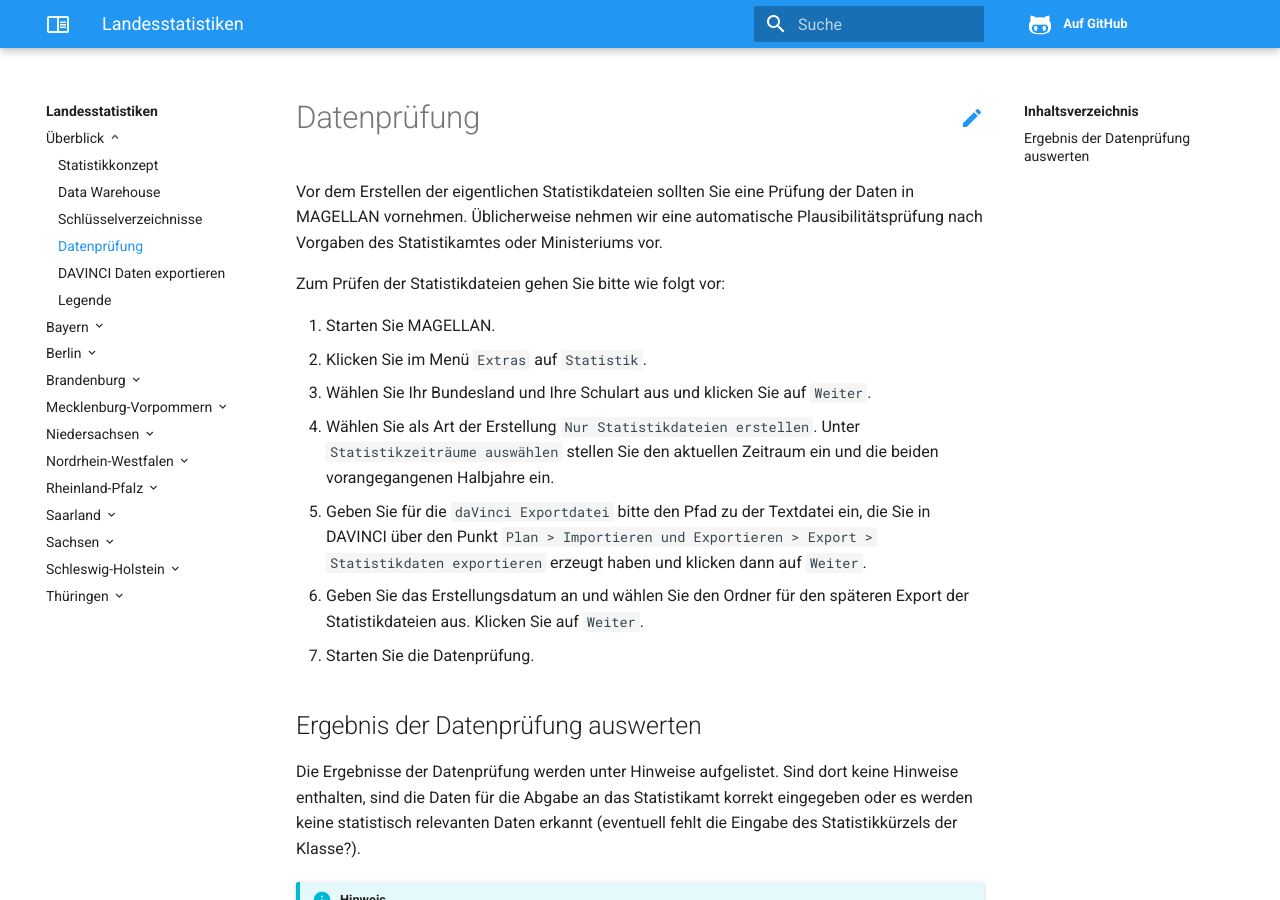
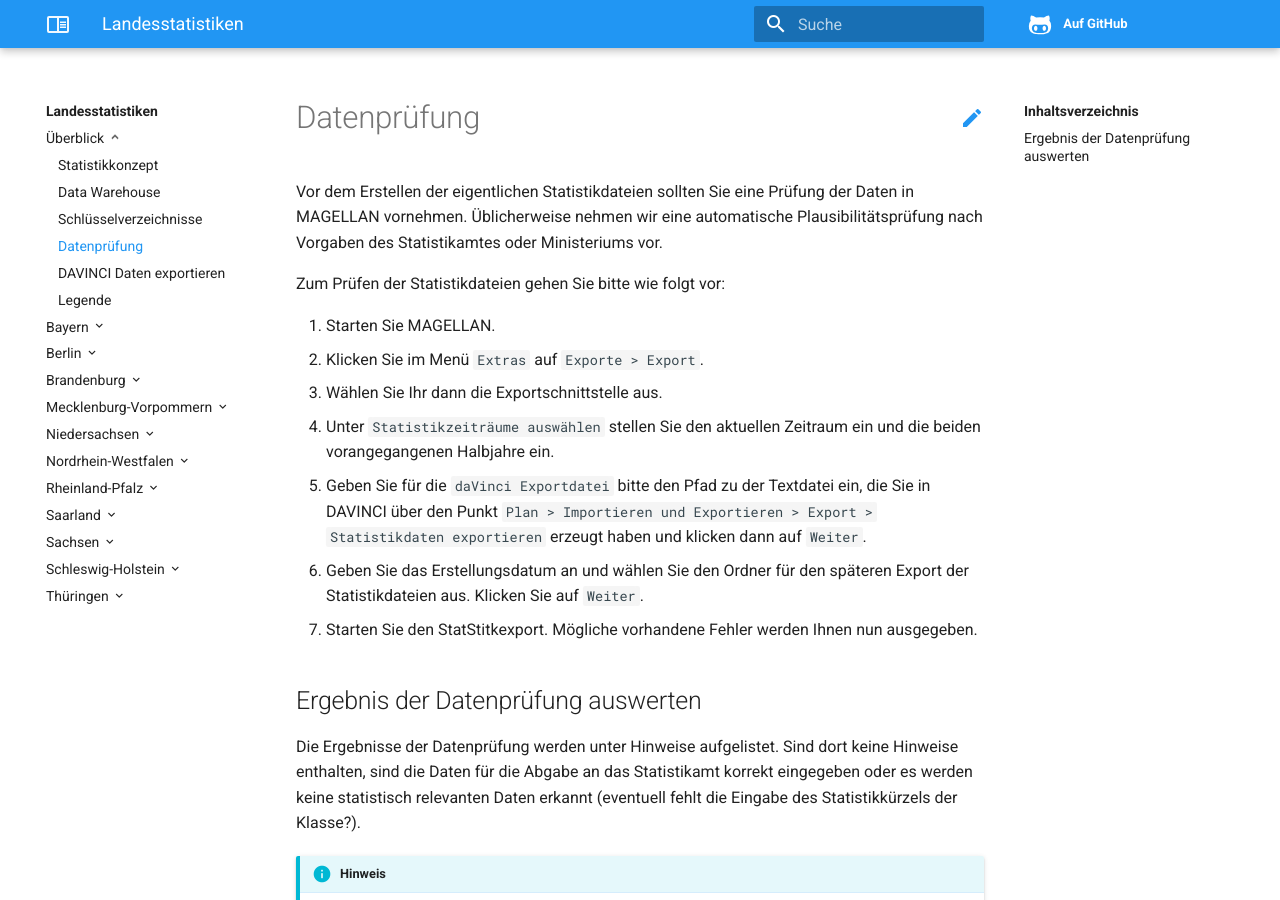
Before and after one commit to stuebersystems/doc.ls.de, an MkDocs documentation site: the page built from docs/datenpruefung.md, in a window 1280 px wide and 900 px high. Built offline with MkDocs 1.6.1, drawn with Linux system fonts in a browser that asks for light colours.

Commit message:
no message

```diff
--- a/docs/datenpruefung.md
+++ b/docs/datenpruefung.md
@@ -5,12 +5,12 @@ Vor dem Erstellen der eigentlichen Statistikdateien sollten Sie eine Prüfung de
 Zum Prüfen der Statistikdateien gehen Sie bitte wie folgt vor:
 
 1. Starten Sie MAGELLAN.
-2. Klicken Sie im Menü `Extras` auf `Statistik`.
-3. Wählen Sie Ihr Bundesland und Ihre Schulart aus und klicken Sie auf `Weiter`.
-4. Wählen Sie als Art der Erstellung `Nur Statistikdateien erstellen`. Unter `Statistikzeiträume auswählen` stellen Sie den aktuellen Zeitraum ein und die beiden vorangegangenen Halbjahre ein.
+2. Klicken Sie im Menü `Extras` auf `Exporte > Export`.
+3. Wählen Sie Ihr dann die Exportschnittstelle aus.
+4. Unter `Statistikzeiträume auswählen` stellen Sie den aktuellen Zeitraum ein und die beiden vorangegangenen Halbjahre ein.
 5. Geben Sie für die `daVinci Exportdatei` bitte den Pfad zu der Textdatei ein, die Sie in DAVINCI über den Punkt `Plan > Importieren und Exportieren > Export > Statistikdaten exportieren` erzeugt haben und klicken dann auf `Weiter`.
 6. Geben Sie das Erstellungsdatum an und wählen Sie den Ordner für den späteren Export der Statistikdateien aus. Klicken Sie auf `Weiter`.
-7. Starten Sie die Datenprüfung.
+7. Starten Sie den StatStitkexport. Mögliche vorhandene Fehler werden Ihnen nun ausgegeben.
 
 ## Ergebnis der Datenprüfung auswerten
 
```
